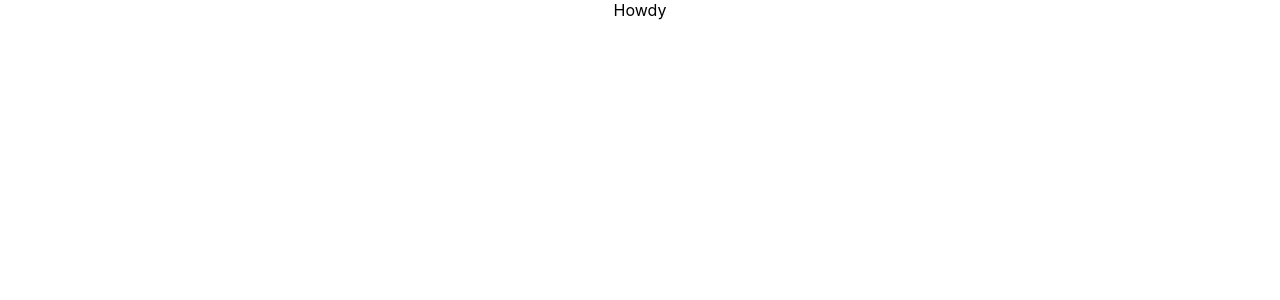
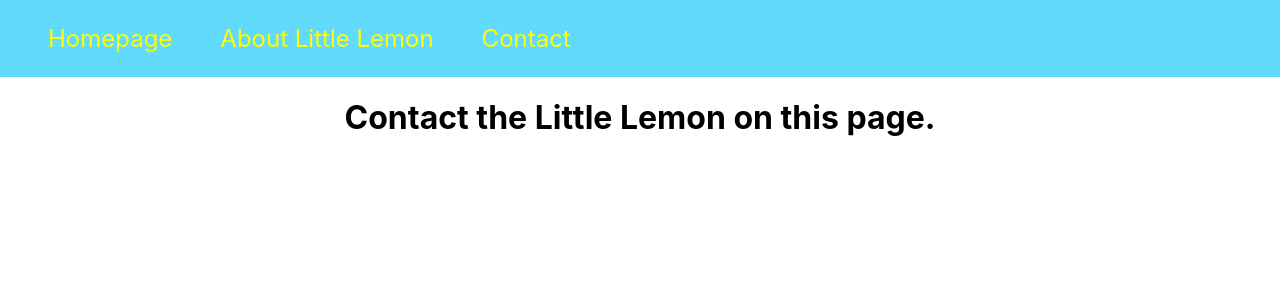
Before and after one commit to Sam-Alford/META-Capstone, a React (Create React App) app in the folder littlelemon/: page /contact in a window 1280 px wide. Shown: the top 300 px of the page. Built offline with nearby package versions, Linux system fonts and the light colour scheme.

Commit message:
nav bar
updated nav bar with couple of pages.

```diff
--- a/littlelemon/package.json
+++ b/littlelemon/package.json
@@ -8,6 +8,7 @@
     "@testing-library/user-event": "^13.5.0",
     "react": "^18.2.0",
     "react-dom": "^18.2.0",
+    "react-router-dom": "^6.20.1",
     "react-scripts": "5.0.1",
     "web-vitals": "^2.1.4"
   },
--- /dev/null
+++ b/littlelemon/src/AboutMe.js
@@ -0,0 +1,7 @@
+function AboutMe (){
+    return(
+        <h1>About Me</h1>
+    )
+}
+
+export default AboutMe
--- a/littlelemon/src/App.css
+++ b/littlelemon/src/App.css
@@ -2,16 +2,6 @@
   text-align: center;
 }
 
-.App-logo {
-  height: 40vmin;
-  pointer-events: none;
-}
-
-@media (prefers-reduced-motion: no-preference) {
-  .App-logo {
-    animation: App-logo-spin infinite 20s linear;
-  }
-}
 
 .App-header {
   background-color: #282c34;
@@ -28,11 +18,16 @@
   color: #61dafb;
 }
 
-@keyframes App-logo-spin {
-  from {
-    transform: rotate(0deg);
-  }
-  to {
-    transform: rotate(360deg);
-  }
+.nav {
+  text-align: left;
+  background: #61dafb;
+  padding: 1.5rem;
 }
+
+.nav-item {
+  margin-top: 20px;
+  padding: 1.5rem;
+  font-size: 24px;
+  text-decoration: none;
+  color: yellow;
+}
--- a/littlelemon/src/App.js
+++ b/littlelemon/src/App.js
@@ -1,9 +1,22 @@
 import './App.css';
+import { Routes, Route, Link } from 'react-router-dom';
+import Homepage from './Homepage';
+import AboutMe from './AboutMe';
+import Contact from './Contact';
 
 function App() {
   return (
     <div className="App">
-     Howdy
+      <nav className="nav">
+        <Link to="/" className="nav-item">Homepage</Link>
+        <Link to="/about-us" className="nav-item">About Little Lemon</Link>
+        <Link to="/contact" className="nav-item">Contact</Link>
+      </nav>
+      <Routes>
+        <Route path="/" element={<Homepage />} />
+        <Route path="/about-us" element={<AboutMe />} />
+        <Route path="/contact" element={<Contact />} />
+      </Routes>
     </div>
   );
 }
--- /dev/null
+++ b/littlelemon/src/Contact.js
@@ -0,0 +1,5 @@
+function Contact() {
+    return (<h1>Contact the Little Lemon on this page.</h1>)
+}
+
+export default Contact
--- /dev/null
+++ b/littlelemon/src/Homepage.js
@@ -0,0 +1,7 @@
+function Homepage (){
+    return(
+        <h1>Welcome to my site</h1>
+    )
+}
+
+export default Homepage
--- a/littlelemon/src/index.js
+++ b/littlelemon/src/index.js
@@ -3,11 +3,14 @@
 import './index.css';
 import App from './App';
 import reportWebVitals from './reportWebVitals';
+import { BrowserRouter } from 'react-router-dom';
 
 const root = ReactDOM.createRoot(document.getElementById('root'));
 root.render(
   <React.StrictMode>
-    <App />
+    <BrowserRouter>
+      <App />
+    </BrowserRouter>
   </React.StrictMode>
 );
 
```
Also changed, not shown: 1 other file (tests, documents, lock files or other folders).
